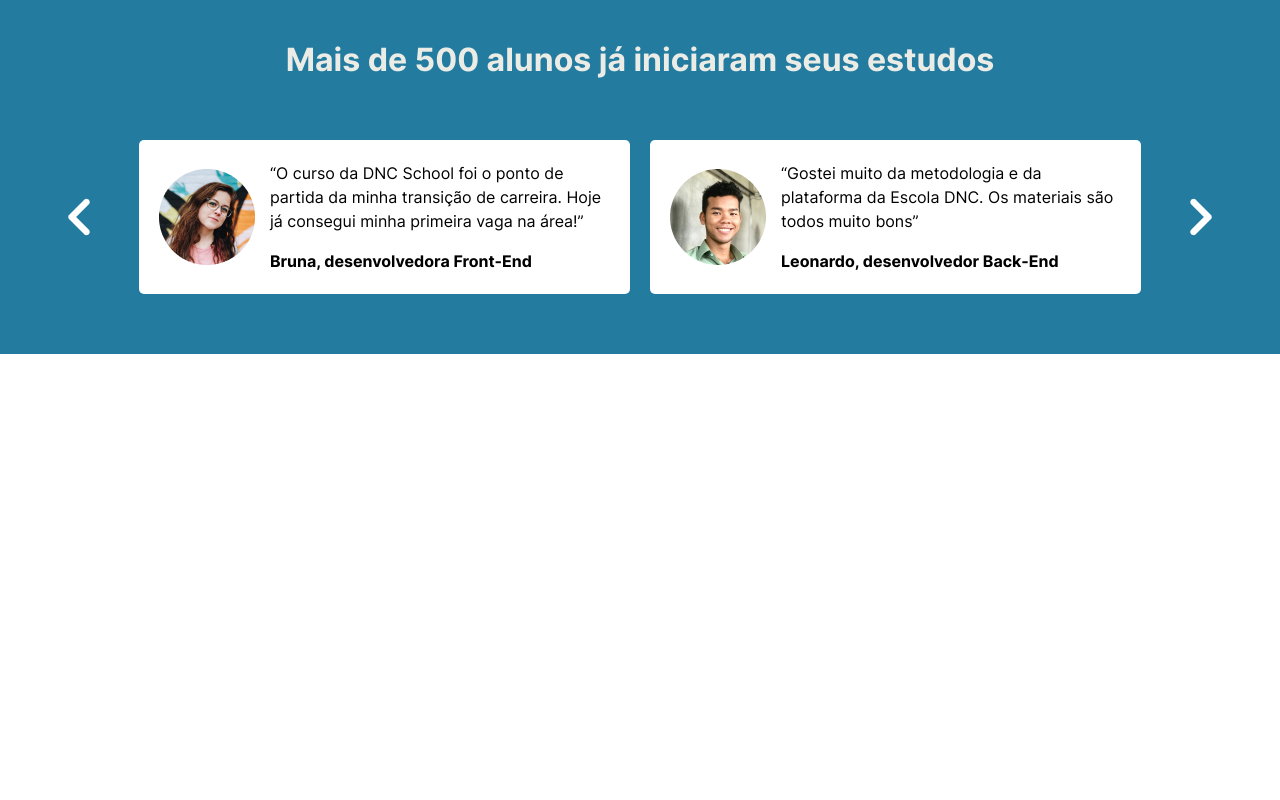
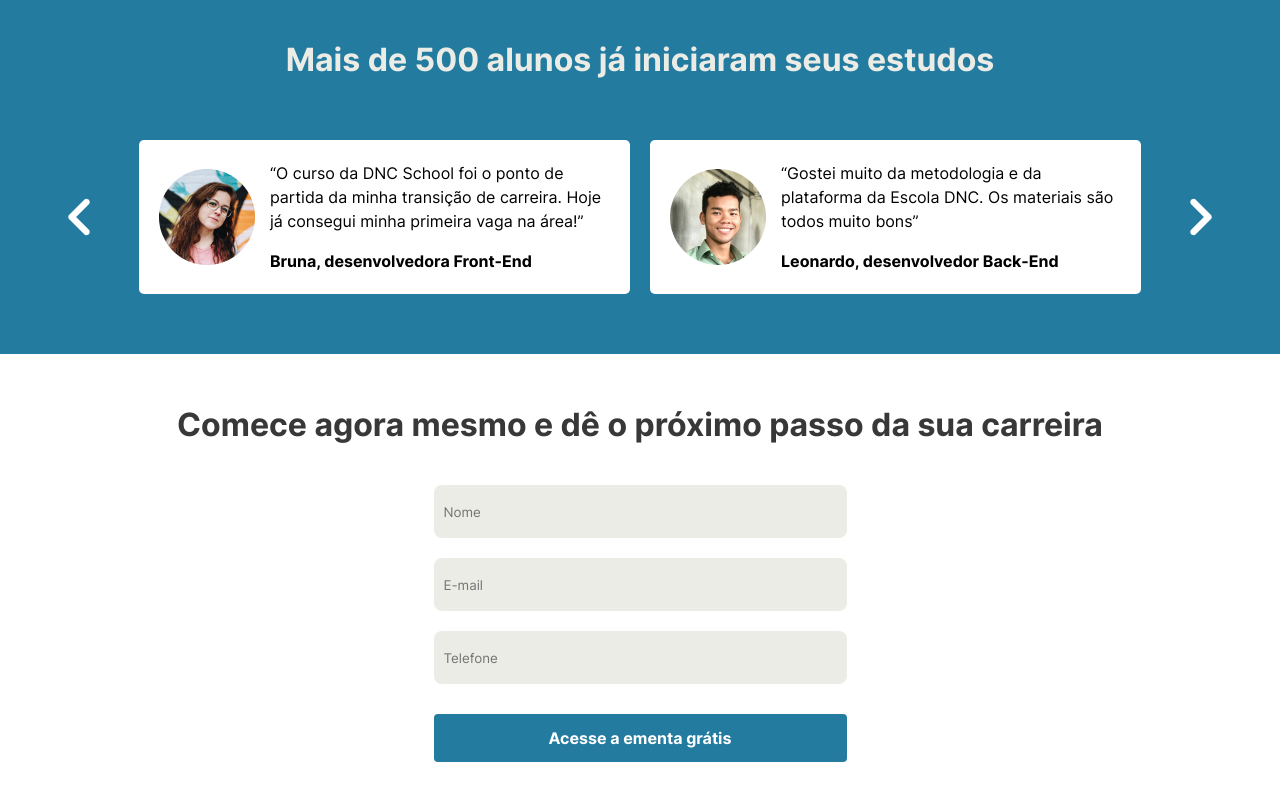
Before and after one commit to JeffersonCoder/landingPageDNC, a plain HTML site: page index.html in a window 1280 px wide. Shown: the part 1240-2040 px from the top of the page. Before the commit the page ends 1594 px from the top, so only its background shows below. Drawn offline with Linux system fonts and the light colour scheme.

Commit message:
finalizando formulário

```diff
--- a/assets/css/button.css
+++ b/assets/css/button.css
@@ -1,5 +1,7 @@
 [class^="btn-"]{
     display: flex;
+    align-items: center;
+    justify-content: center;
     border: none;
     outline: none;
     background-color: transparent;
@@ -11,5 +13,16 @@
         background-color: var(--blue-color);
         color: var(--white-color);
         padding: 12px 28px;
+        font-size: 16px;
+        font-weight: 700;
+        line-height: 24px;
+    }
+
+    &.btn-blue:hover{
+        box-shadow: 0 5px 25px #2c7de078;
+    }
+
+    &.btn-blue:active{
+        transform: translateY(2px);
     }
 }
--- a/assets/css/carousel.css
+++ b/assets/css/carousel.css
@@ -72,10 +72,10 @@
 
 .visible {
     display: flex !important;
-    animation: fadeVisibility 1s forwards;
+    /* animation: fadeVisibility 1s forwards; */
 }
 
-@keyframes fadeVisibility {
+/* @keyframes fadeVisibility {
     0% {
         opacity: 0;
         transform: translateX(10%);
@@ -85,4 +85,4 @@
         opacity: 1;
         transform: translateY(0%);
     }
-}
+} */
--- /dev/null
+++ b/assets/css/form.css
@@ -0,0 +1,32 @@
+#form {
+    margin-bottom: 100px;
+
+    h1 {
+        color: var(--darkgray-color);
+        text-align: center;
+        font-weight: 700;
+        font-size: 32px;
+        line-height: 48px;
+    }
+
+    form {
+        display: flex;
+        flex-direction: column;
+        max-width: 413px;
+        margin: 0 auto;
+
+        input{
+            height: 53px;
+            border: none;
+            outline: none;
+            border-radius: 8px;
+            margin: 10px 0;
+            padding-left: 10px;
+            background-color: var( --lightgray-color);
+        }
+
+        button{
+            margin-top: 20px;
+        }
+    }
+}
--- a/assets/css/style.css
+++ b/assets/css/style.css
@@ -7,3 +7,4 @@
 @import url(./course-info.css);
 @import url(./video-info.css);
 @import url(./carousel.css);
+@import url(./form.css);
--- a/index.html
+++ b/index.html
@@ -113,7 +113,21 @@
 
         </section>
 
-        <!-- form -->
+        <section id="form">
+            <div class="container">
+                <h1>Comece agora mesmo e dê o próximo passo da sua carreira</h1>
+
+                <form action="https://api.sheetmonkey.io/form/3D2ye2KftDc4P5AKYcF4qw" method="post">
+                    <input type="text" name="Name" placeholder="Nome" required>
+                    <input type="email" name="Email" placeholder="E-mail" required>
+                    <input type="number" name="Phone" placeholder="Telefone" name="phone" id="phone" required>
+                    <input type="hidden" name="Created" value="x-sheetmonkey-current-date-time" />
+                    <button class="btn-blue" type="submit">Acesse a ementa grátis</button>
+
+                </form>
+
+            </div>
+        </section>
     </main>
 
     <script src="assets/js/script.js"></script>
```
